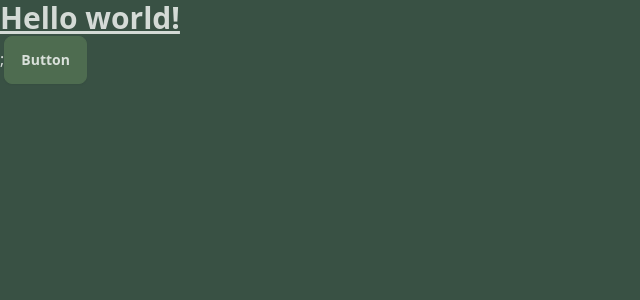
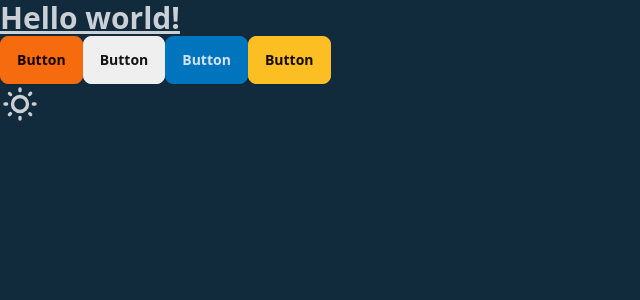
Before and after one commit to Nogiback/NogiHub-App, a React (Vite) app in the folder frontend/: page / in a window 1280 px wide. Shown: the top 300 px of the page, without its empty margins (0-640 px from the left). Built offline with nearby package versions, Linux system fonts and the light colour scheme.

Commit message:
Updating controllers, adding pages/types to frontend, testing color palettes

```diff
--- a/frontend/src/App.tsx
+++ b/frontend/src/App.tsx
@@ -1,9 +1,40 @@
 function App() {
   return (
-    <>
-      <h1 className='text-3xl font-bold underline'>Hello world!</h1>;
+    <div className='bg-base-100'>
+      <h1 className='text-3xl font-bold underline'>Hello world!</h1>
       <button className='btn btn-primary'>Button</button>
-    </>
+      <button className='btn btn-secondary'>Button</button>
+      <button className='btn btn-accent'>Button</button>
+      <button className='btn btn-warning'>Button</button>
+      <div>
+        <label className='swap swap-rotate'>
+          {/* this hidden checkbox controls the state */}
+          <input
+            type='checkbox'
+            className='theme-controller'
+            value='mytheme2'
+          />
+
+          {/* sun icon */}
+          <svg
+            className='swap-off h-10 w-10 fill-current'
+            xmlns='http://www.w3.org/2000/svg'
+            viewBox='0 0 24 24'
+          >
+            <path d='M5.64,17l-.71.71a1,1,0,0,0,0,1.41,1,1,0,0,0,1.41,0l.71-.71A1,1,0,0,0,5.64,17ZM5,12a1,1,0,0,0-1-1H3a1,1,0,0,0,0,2H4A1,1,0,0,0,5,12Zm7-7a1,1,0,0,0,1-1V3a1,1,0,0,0-2,0V4A1,1,0,0,0,12,5ZM5.64,7.05a1,1,0,0,0,.7.29,1,1,0,0,0,.71-.29,1,1,0,0,0,0-1.41l-.71-.71A1,1,0,0,0,4.93,6.34Zm12,.29a1,1,0,0,0,.7-.29l.71-.71a1,1,0,1,0-1.41-1.41L17,5.64a1,1,0,0,0,0,1.41A1,1,0,0,0,17.66,7.34ZM21,11H20a1,1,0,0,0,0,2h1a1,1,0,0,0,0-2Zm-9,8a1,1,0,0,0-1,1v1a1,1,0,0,0,2,0V20A1,1,0,0,0,12,19ZM18.36,17A1,1,0,0,0,17,18.36l.71.71a1,1,0,0,0,1.41,0,1,1,0,0,0,0-1.41ZM12,6.5A5.5,5.5,0,1,0,17.5,12,5.51,5.51,0,0,0,12,6.5Zm0,9A3.5,3.5,0,1,1,15.5,12,3.5,3.5,0,0,1,12,15.5Z' />
+          </svg>
+
+          {/* moon icon */}
+          <svg
+            className='swap-on h-10 w-10 fill-current'
+            xmlns='http://www.w3.org/2000/svg'
+            viewBox='0 0 24 24'
+          >
+            <path d='M21.64,13a1,1,0,0,0-1.05-.14,8.05,8.05,0,0,1-3.37.73A8.15,8.15,0,0,1,9.08,5.49a8.59,8.59,0,0,1,.25-2A1,1,0,0,0,8,2.36,10.14,10.14,0,1,0,22,14.05,1,1,0,0,0,21.64,13Zm-9.5,6.69A8.14,8.14,0,0,1,7.08,5.22v.27A10.15,10.15,0,0,0,17.22,15.63a9.79,9.79,0,0,0,2.1-.22A8.11,8.11,0,0,1,12.14,19.73Z' />
+          </svg>
+        </label>
+      </div>
+    </div>
   );
 }
 
--- /dev/null
+++ b/frontend/src/pages/Home.tsx
@@ -0,0 +1,5 @@
+import React from 'react';
+
+export default function Home() {
+  return <div>Home</div>;
+}
--- /dev/null
+++ b/frontend/src/pages/Login.tsx
@@ -0,0 +1,6 @@
+import React from 'react';
+//import { AuthUser } from '../types/types';
+
+export default function Login() {
+  return <div>Login</div>;
+}
--- /dev/null
+++ b/frontend/src/pages/Profile.tsx
@@ -0,0 +1,5 @@
+import React from 'react';
+
+export default function Profile() {
+  return <div>Profile</div>;
+}
--- /dev/null
+++ b/frontend/src/pages/Signup.tsx
@@ -0,0 +1,5 @@
+import React from 'react';
+
+export default function Signup() {
+  return <div>Signup</div>;
+}
--- /dev/null
+++ b/frontend/src/types/types.ts
@@ -0,0 +1,38 @@
+export type User = {
+  _id: string;
+  username: string;
+  displayName: string;
+  email: string;
+  location: string;
+  profilePic: string;
+  bio: string;
+  followers: [string];
+  following: [string];
+  createdAt: Date;
+  updatedAt: Date;
+};
+
+export type AuthUser = {
+  _id: string;
+  username: string;
+  displayName: string;
+  email: string;
+  location: string;
+  profilePic: string;
+  bio: string;
+  message: string;
+};
+
+export type Post = {
+  author: {
+    _id: string;
+    username: string;
+    displayName: string;
+  };
+  content: string;
+  image: string;
+  likes: [string];
+  comments: [string];
+  createdAt: Date;
+  updatedAt: Date;
+};
--- a/frontend/tailwind.config.js
+++ b/frontend/tailwind.config.js
@@ -8,14 +8,27 @@
     themes: [
       {
         mytheme: {
-          primary: '#4E6C50',
-          secondary: '#AA8B56',
-          accent: '#F0EBCE',
+          primary: '#F66B0E',
+          secondary: '#EFEFEF',
+          accent: '#0174BE',
           neutral: '#111827',
-          'base-100': '#395144',
+          'base-100': '#112B3C',
           info: '#0080ff',
-          success: '#a3e635',
-          warning: '#ffbe00',
+          success: '#84cc16',
+          warning: '#fbbf24',
+          error: '#da0042',
+        },
+      },
+      {
+        mytheme2: {
+          primary: '#F66B0E',
+          secondary: '#112B3C',
+          accent: '#0174BE',
+          neutral: '#111827',
+          'base-100': '#EFEFEF',
+          info: '#0080ff',
+          success: '#84cc16',
+          warning: '#fbbf24',
           error: '#da0042',
         },
       },
```
Also changed, not shown: 2 other files (tests, documents, lock files or other folders).
